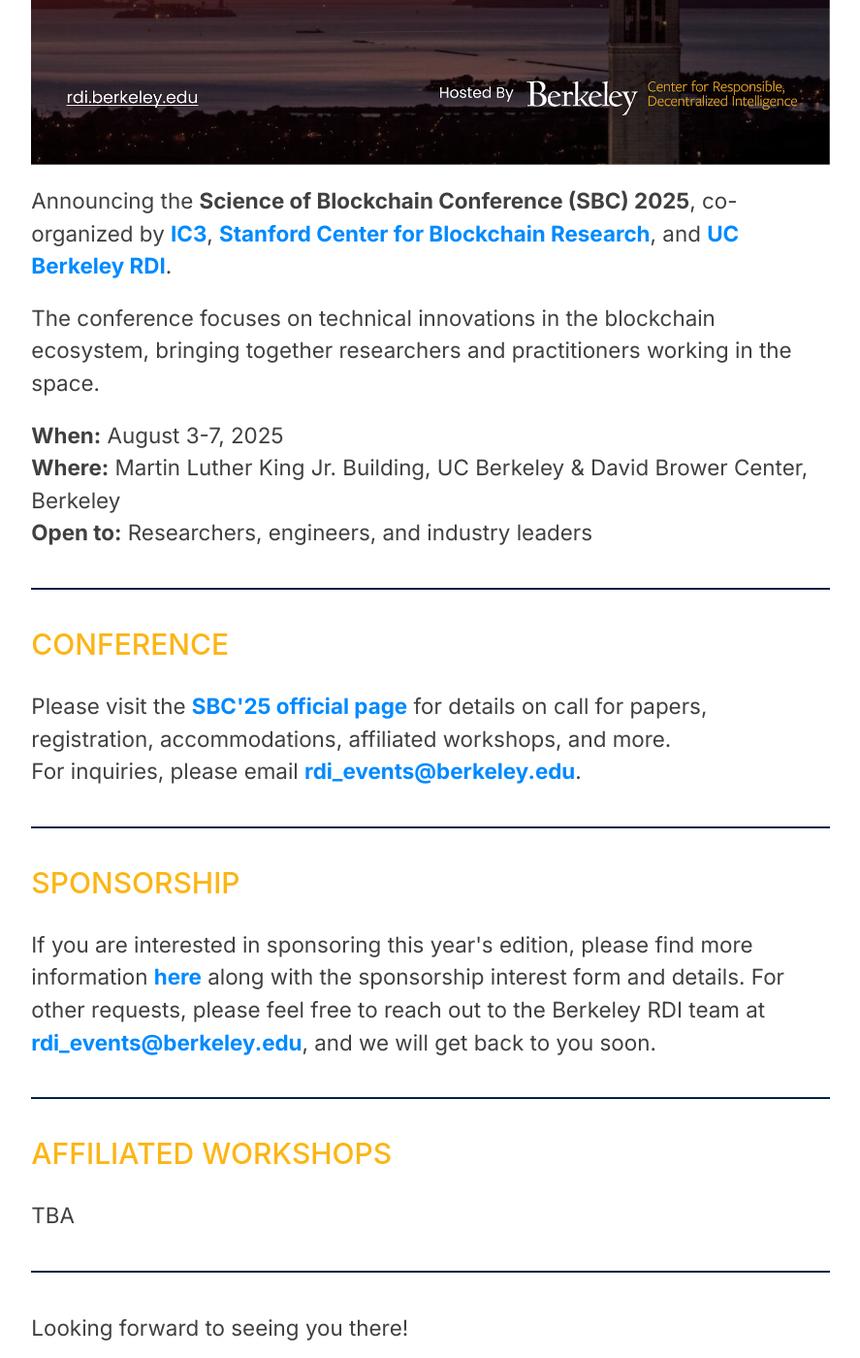
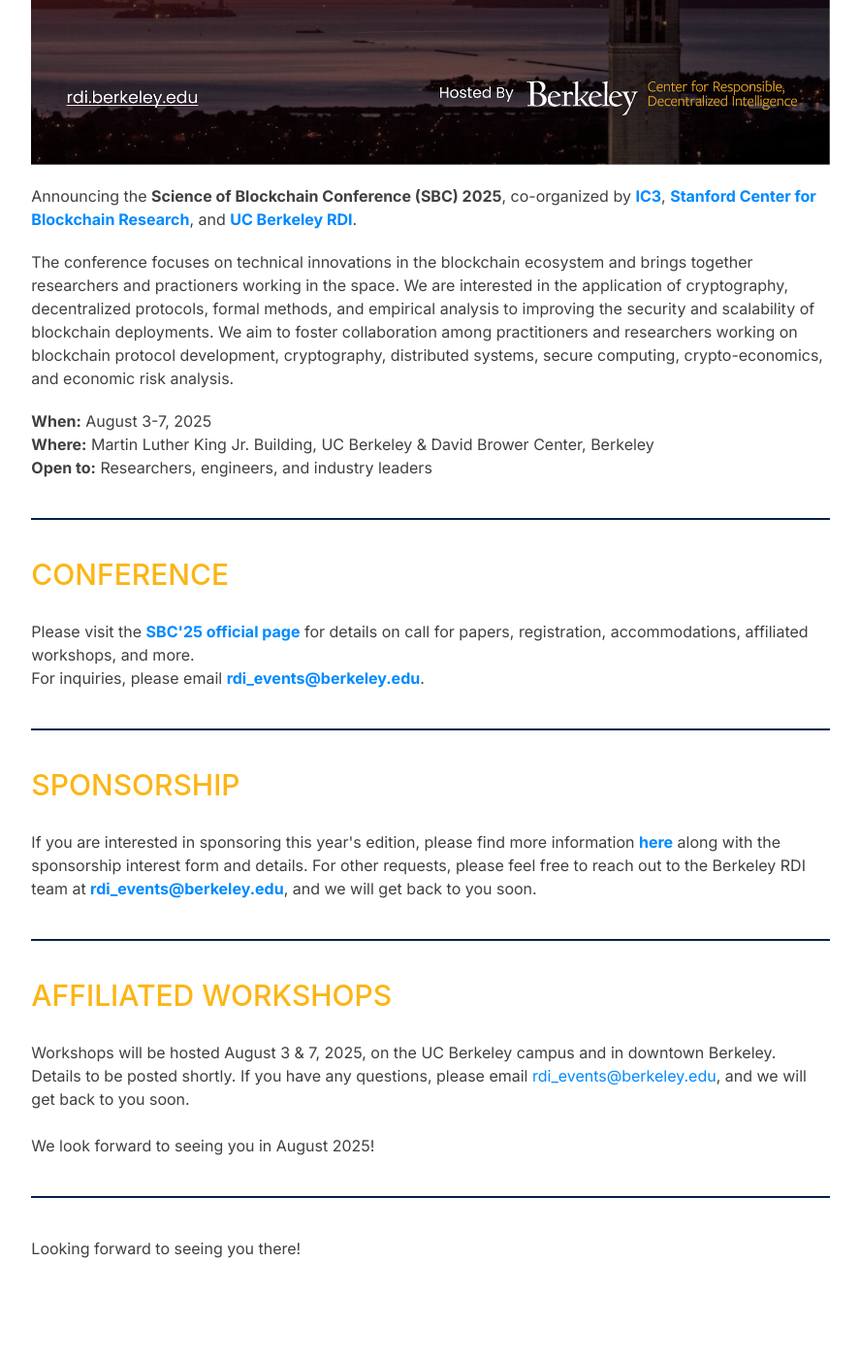
Before and after one commit to rdi-berkeley/SBC2025, a Jekyll site: the page built from index.md, in a window 1280 px wide and 1400 px high, scrolled down 449 px. Shown: the whole window at 97% size, without its empty margins (196-1083 px from the left). Built offline with Jekyll 4.4.1, drawn with Linux system fonts in a browser that asks for light colours; nearby versions of some CDN libraries; comment, search, counter and statistics services are not loaded.

Commit message:
size fix + info

```diff
--- a/_layouts/home.html
+++ b/_layouts/home.html
@@ -50,18 +50,18 @@ cover-img: "assets/img/SBC25-Banner.png"
   <img src="assets/img/SBC25-Banner.png" alt="Banner Image" class="banner-img">
 </div>
 
-<p style="text-align: left; font-size: 1.4rem; margin-top: 20px; margin-bottom: 20px;">
+<p style="text-align: left; font-size: 1rem; margin-top: 20px; margin-bottom: 20px;">
   Announcing the <b>Science of Blockchain Conference (SBC) 2025</b>, co-organized by
   <b><a href="https://www.initc3.org/">IC3</a></b>,
   <b><a href="https://cbr.stanford.edu">Stanford Center for Blockchain Research</a></b>, and
   <b><a href="https://rdi.berkeley.edu/">UC Berkeley RDI</a></b>.
 </p>
 
-<p style="text-align: left; font-size: 1.4rem; margin-top: 20px; margin-bottom: 20px;">
-  The conference focuses on technical innovations in the blockchain ecosystem, bringing together researchers and practitioners working in the space.
+<p style="text-align: left; font-size: 1rem; margin-top: 20px; margin-bottom: 20px;">
+  The conference focuses on technical innovations in the blockchain ecosystem and brings together researchers and practioners working in the space. We are interested in the application of cryptography, decentralized protocols, formal methods, and empirical analysis to improving the security and scalability of blockchain deployments. We aim to foster collaboration among practitioners and researchers working on blockchain protocol development, cryptography, distributed systems, secure computing, crypto-economics, and economic risk analysis.
 </p>
 
-<p style="text-align: left; font-size: 1.4rem; margin-top: 20px; margin-bottom: 20px;">
+<p style="text-align: left; font-size: 1rem; margin-top: 20px; margin-bottom: 20px;">
   <b>When:</b> August 3-7, 2025<br>
   <b>Where:</b> Martin Luther King Jr. Building, UC Berkeley & David Brower Center, Berkeley<br>
   <b>Open to:</b> Researchers, engineers, and industry leaders<br>
@@ -70,7 +70,7 @@ cover-img: "assets/img/SBC25-Banner.png"
 <hr style="border: 0; height: 2px; background-color: #002147; margin-top: 40px; margin-bottom: 40px;">
 
 <h1 style="text-align: left; font-size: 30px; color: #fcb515;">CONFERENCE</h1>
-<p style="text-align: left; font-size: 1.4rem;">
+<p style="text-align: left; font-size: 1rem;">
   Please visit the <b><a href="https://www.sbc-conference.com/2025/">SBC'25 official page</a></b> for details on call for papers, registration, accommodations, affiliated workshops, and more. <br>
   For inquiries, please email <b><a href="mailto:ic3.sbc25@rdi.berkeley.edu">rdi_events@berkeley.edu</a></b>.
 </p>
@@ -78,20 +78,22 @@ cover-img: "assets/img/SBC25-Banner.png"
 <hr style="border: 0; height: 2px; background-color: #002147; margin-top: 40px; margin-bottom: 40px;">
 
 <h1 style="text-align: left; font-size: 30px; color: #fcb515;">SPONSORSHIP</h1>
-<p style="text-align: left; font-size: 1.4rem;">
+<p style="text-align: left; font-size: 1rem;">
   If you are interested in sponsoring this year's edition, please find more information <b><a href="https://docs.google.com/presentation/d/1IpCWgga-yASLNdEWhXXdWhjZoGedcWzH/edit?usp=sharing&ouid=106127745259358737285&rtpof=true&sd=true">here</a></b> along with the sponsorship interest form and details. For other requests, please feel free to reach out to the Berkeley RDI team at <b><a href="mailto:rdi_events@berkeley.edu">rdi_events@berkeley.edu</a></b>, and we will get back to you soon.
 </p>
 
 <hr style="border: 0; height: 2px; background-color: #002147; margin-top: 40px; margin-bottom: 40px;">
 
 <h1 style="text-align: left; font-size: 30px; color: #fcb515;">AFFILIATED WORKSHOPS</h1>
-<p style="text-align: left; font-size: 1.4rem;">
-  TBA
+<p style="text-align: left; font-size: 1rem;">
+  Workshops will be hosted August 3 & 7, 2025, on the UC Berkeley campus and in downtown Berkeley. Details to be posted shortly. If you have any questions, please email <a href="mailto:rdi_events@berkeley.edu">rdi_events@berkeley.edu</a>, and we will get back to you soon.<br><br>
+  We look forward to seeing you in August 2025!
 </p>
-<p style="text-align: left; font-size: 1.4rem; display: none;">
+
+<p style="text-align: left; font-size: 1rem; display: none;">
   Workshops will be hosted on August 3 and August 7, 2025, at UC Berkeley and the nearby David Brower Center.
 </p>
-<ul style="text-align: left; list-style-type: disc; font-size:1.4rem; display: none;">
+<ul style="text-align: left; list-style-type: disc; font-size:1rem; display: none;">
   <li>StarkWare Scholar Summit #2</li>
   <li>Blockchain Application Stanford Summit (BASS)</li>
   <li>SBC DAO Workshop 2025 (Metagov & Decentralization Research Center)</li>
@@ -102,6 +104,6 @@ cover-img: "assets/img/SBC25-Banner.png"
 
 <hr style="border: 0; height: 2px; background-color: #002147; margin-top: 40px; margin-bottom: 40px;">
 
-<p style="text-align: left; font-size: 1.4rem;">
+<p style="text-align: left; font-size: 1rem;">
   Looking forward to seeing you there! <br><br>
 </p>
```
